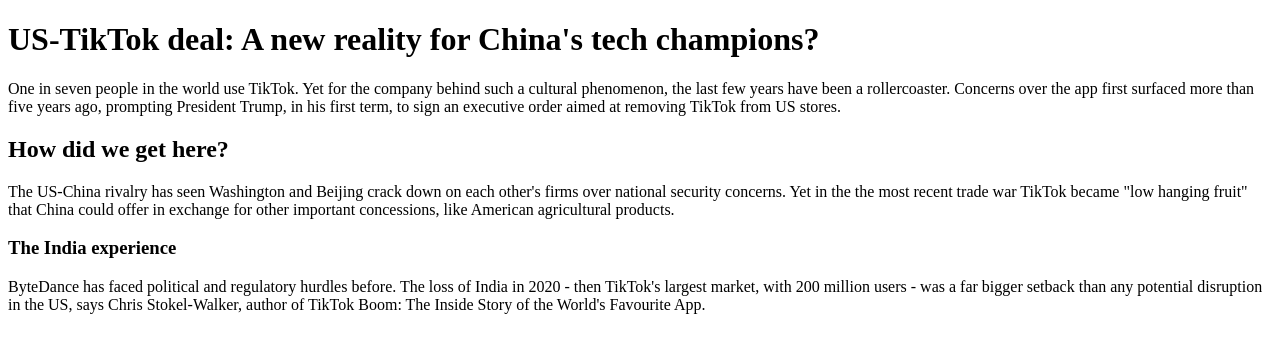
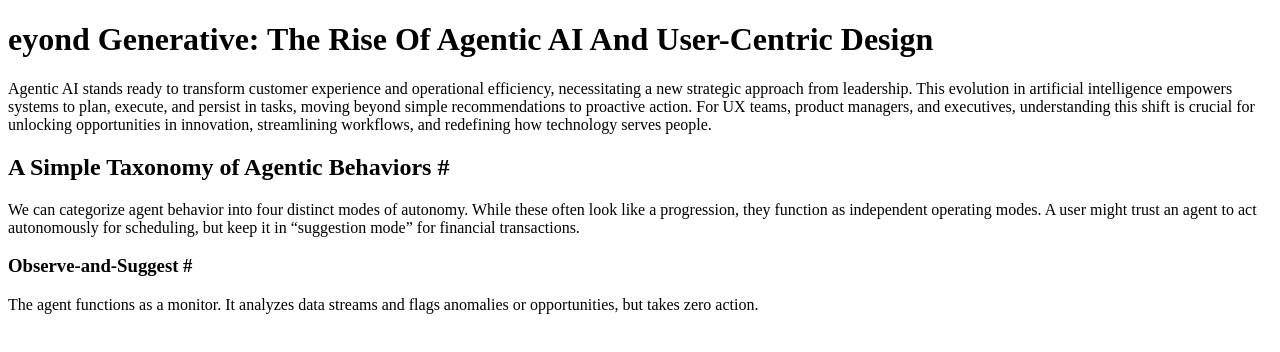
Before and after one commit to ram-202122/2026_fsd_b1, a plain HTML site: page Week_1/index.html in a window 1280 px wide. Drawn offline with Linux system fonts and the light colour scheme.

Commit message:
Added the headings and paragraphs from the particular website magazines

```diff
--- a/Week_1/index.html
+++ b/Week_1/index.html
@@ -17,18 +17,13 @@
 
     <p>Welcome to Week1; HTML Fundamentals</p>-->
 
-    <h1>US-TikTok deal: A new reality for China's tech champions?</h1>
-    <p>One in seven people in the world use TikTok. Yet for the company behind such a cultural phenomenon, the last few years have been a rollercoaster.
-
-Concerns over the app first surfaced more than five years ago, prompting President Trump, in his first term, to sign an executive order aimed at removing TikTok from US stores.</p>
-    <h2>How did we get here?</h2>
-    <p>The US-China rivalry has seen Washington and Beijing crack down on each other's firms over national security concerns.
-
-Yet in the the most recent trade war TikTok became "low hanging fruit" that China could offer in exchange for other important concessions, like American agricultural products.</p>
-    <h3>The India experience</h3>
-    <p>ByteDance has faced political and regulatory hurdles before.
-
-The loss of India in 2020 - then TikTok's largest market, with 200 million users - was a far bigger setback than any potential disruption in the US, says Chris Stokel-Walker, author of TikTok Boom: The Inside Story of the World's Favourite App.</p>
+    <h1>eyond Generative: The Rise Of Agentic AI And User-Centric Design</h1>
+    <p>Agentic AI stands ready to transform customer experience and operational efficiency, necessitating a new strategic approach from leadership. This evolution in artificial intelligence empowers systems to plan, execute, and persist in tasks, moving beyond simple recommendations to proactive action. For UX teams, product managers, and executives, understanding this shift is crucial for unlocking opportunities in innovation, streamlining workflows, and redefining how technology serves people.</p>
+    <h2>A Simple Taxonomy of Agentic Behaviors #
+</h2>
+    <p>We can categorize agent behavior into four distinct modes of autonomy. While these often look like a progression, they function as independent operating modes. A user might trust an agent to act autonomously for scheduling, but keep it in “suggestion mode” for financial transactions.</p>
+    <h3>Observe-and-Suggest #</h3>
+    <p>The agent functions as a monitor. It analyzes data streams and flags anomalies or opportunities, but takes zero action.</p>
 
 
 </body>
```
